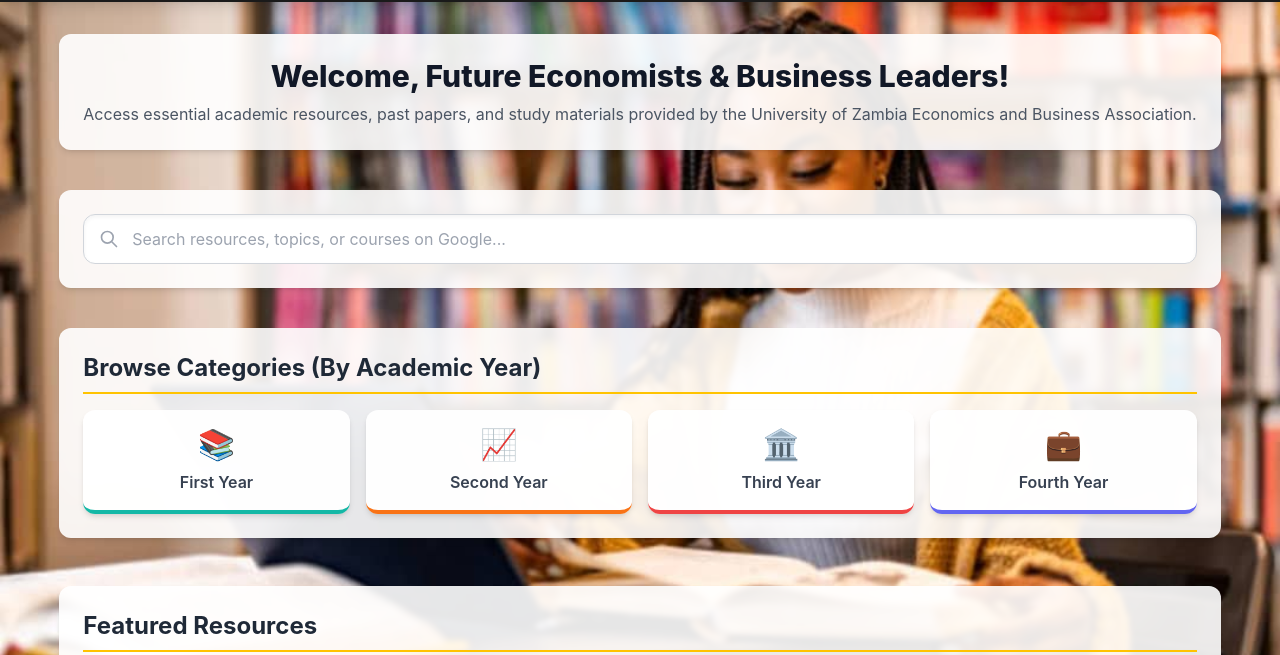
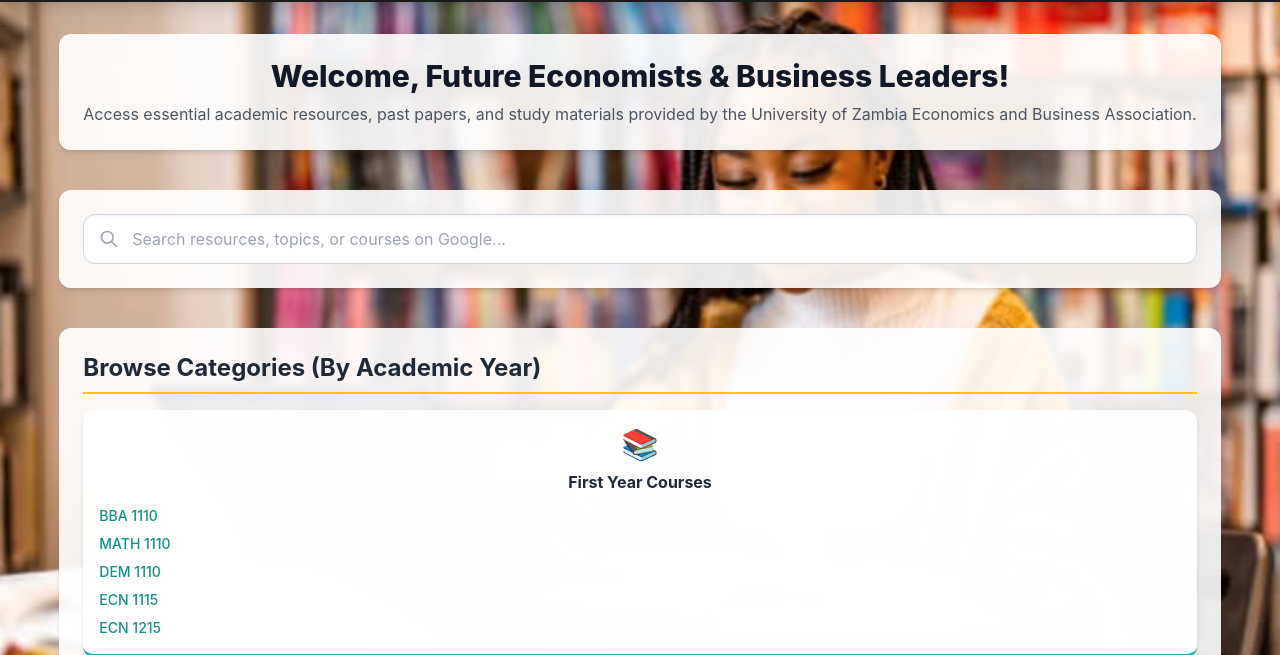
Before and after one commit to unzabeca/E-LEARNING-LIBRARY, a plain HTML site: page index.html in a window 1280 px wide. Shown: the part 70-725 px from the top of the page. Drawn offline with nearby package versions, Linux system fonts and the light colour scheme.

Commit message:
Update index.html

```diff
--- a/index.html
+++ b/index.html
@@ -86,11 +86,37 @@
 
         <section id="categories" class="mb-12">
             <h3 class="text-2xl font-bold text-gray-800 mb-4 border-b-2 border-unzabeca-gold pb-2">Browse Categories (By Academic Year)</h3>
-            <div class="grid grid-cols-2 md:grid-cols-4 gap-4">
-                <a href="https://drive.google.com/drive/folders/1nxj0sfZyQG-4hgApT_OYw8NIFHVx8WII?usp=sharing" target="_blank" class="library-card p-4 text-center rounded-xl shadow-md border-b-4 border-teal-500 hover:border-teal-600">
-                    <span class="text-3xl">📚</span>
-                    <p class="mt-2 font-semibold text-gray-700">First Year</p>
-                </a>
+            <div class="library-card p-4 rounded-xl shadow-md border-b-4 border-teal-500">
+    <span class="text-3xl block text-center">📚</span>
+    <p class="mt-2 font-bold text-gray-800 text-center mb-3">First Year Courses</p>
+    <ul class="text-left space-y-2 text-sm">
+        <li>
+            <a href="bba 1110" target="_blank" class="text-teal-600 hover:text-teal-800 font-medium">
+                BBA 1110
+            </a>
+        </li>
+        <li>
+            <a href="[PASTE MATH 1110 DRIVE LINK HERE]" target="_blank" class="text-teal-600 hover:text-teal-800 font-medium">
+                MATH 1110
+            </a>
+        </li>
+        <li>
+            <a href="[PASTE DEM 1110 DRIVE LINK HERE]" target="_blank" class="text-teal-600 hover:text-teal-800 font-medium">
+                DEM 1110
+            </a>
+        </li>
+        <li>
+            <a href="[PASTE ECN 1115 DRIVE LINK HERE]" target="_blank" class="text-teal-600 hover:text-teal-800 font-medium">
+                ECN 1115
+            </a>
+        </li>
+        <li>
+            <a href="[PASTE ECN 1215 DRIVE LINK HERE]" target="_blank" class="text-teal-600 hover:text-teal-800 font-medium">
+                ECN 1215
+            </a>
+        </li>
+    </ul>
+</div>
                 <a href="https://drive.google.com/drive/folders/1gRYdp6hhHLhiJjajMd9xzrs7aaPg2ExH?usp=sharing" target="_blank" class="library-card p-4 text-center rounded-xl shadow-md border-b-4 border-orange-500 hover:border-orange-600">
                     <span class="text-3xl">📈</span>
                     <p class="mt-2 font-semibold text-gray-700">Second Year</p>
```
